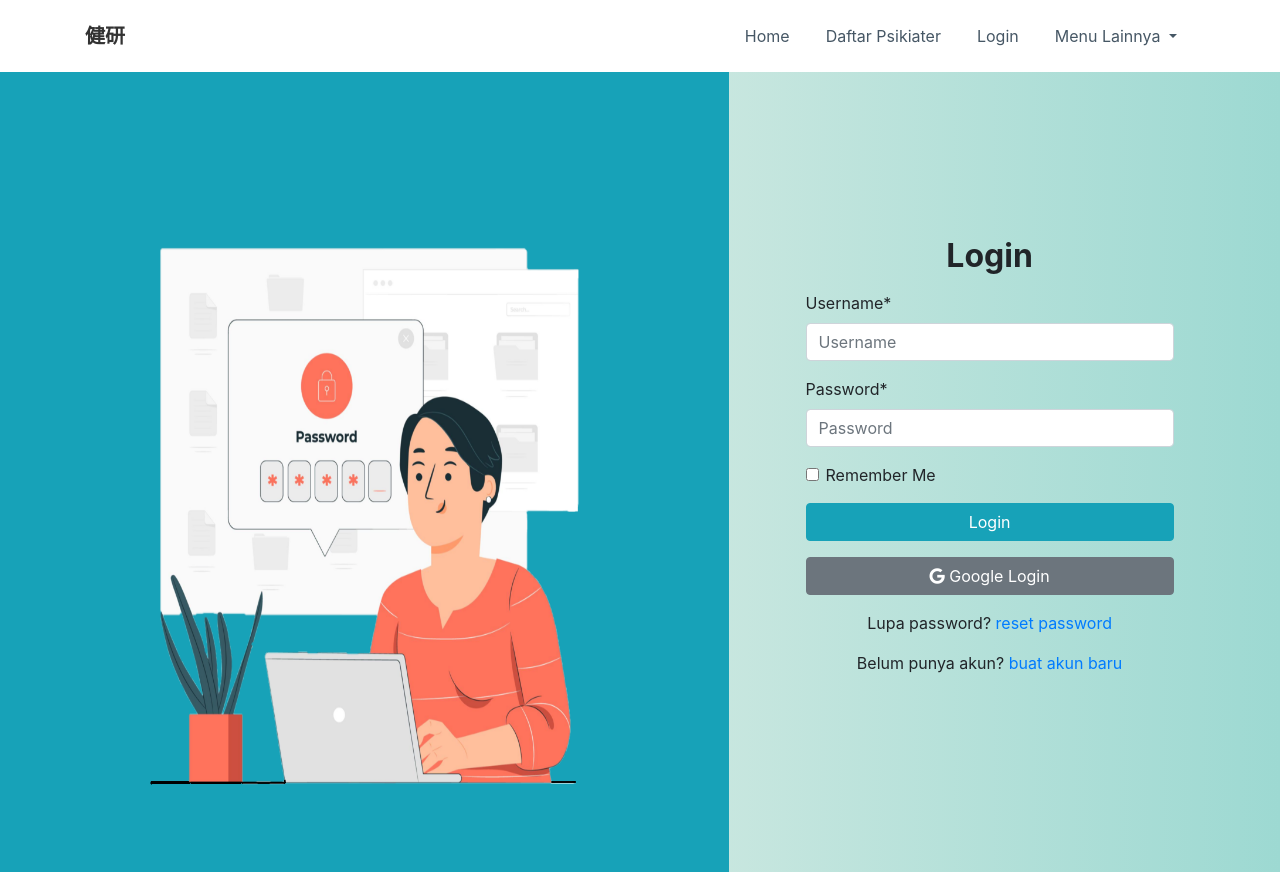
After one commit to bintangx1902/kenken, a PHP site: page /login.php in a window 1280 px wide. The commit adds this page. Run offline with PHP 8.4, Linux system fonts and the light colour scheme.

Commit message:
Login Register Reset Password

```diff
--- /dev/null
+++ b/assets/css/login.css
@@ -0,0 +1,16 @@
+.main-row {
+    min-height: 100vh;
+}
+
+.ilustration-container {
+    position: relative;
+    max-height: 100vh;
+    padding: 2rem;
+}
+
+.ilustration-attribution {
+    position: absolute;
+    width: 100%;
+    bottom: 1rem;
+    color: white;
+}
--- a/head.php
+++ b/head.php
@@ -40,8 +40,8 @@
         <div class="collapse navbar-collapse" id="navbarText">
             <ul class="navbar-nav ml-auto">
                 <li class="nav-item"><a class="nav-link" href="index.php">Home</a></li>
-                <li class="nav-item"><a class="nav-link" href="index.php#metode">Metode</a></li>
                 <li class="nav-item"><a class="nav-link" href="daftar-dokter.php">Daftar Psikiater</a></li>
+                <li class="nav-item"><a class="nav-link" href="login.php">Login</a></li>
                 <li class="nav-item dropdown">
 
                     <a class="nav-link dropdown-toggle" href="#" role="button" id="dropdownMenuLink" data-toggle="dropdown" aria-haspopup="true" aria-expanded="false">
--- /dev/null
+++ b/login.php
@@ -0,0 +1,64 @@
+<html>
+
+<head>
+    <?php include "meta.php"; ?>
+    <title>Login</title>
+    <link rel="stylesheet" href="assets/css/login.css">
+</head>
+
+<body>
+    <?php include "head.php"; ?>
+    <div class="container-fluid">
+        <div class="main-row row">
+            <div class="ilustration-container col-md-7 bg-info d-md-flex d-none">
+
+                <img src="assets/img/4864.png" alt="Login" class="img-fluid mt-5">
+            </div>
+            <div class="col-md-5 col-12 d-flex align-items-center justify-content-center">
+                <form action="index.php" class="w-75">
+                    <div class="form-group">
+                        <h2 class="font-weight-bold text-center">Login</h2>
+                    </div>
+                    <div class="form-group">
+
+
+                        <div id="div_id_login" class="form-group"> <label for="id_login" class=" requiredField">
+                                Username<span class="asteriskField">*</span> </label>
+                            <div class=""> <input type="text" name="login" placeholder="Username" autocomplete="username" maxlength="150" class="textinput textInput form-control" required id="id_login"> </div>
+                        </div>
+                        <div id="div_id_password" class="form-group"> <label for="id_password" class=" requiredField">
+                                Password<span class="asteriskField">*</span> </label>
+                            <div class=""> <input type="password" name="password" placeholder="Password" autocomplete="current-password" class="textinput textInput form-control" required id="id_password"> </div>
+                        </div>
+                        <div class="form-group">
+                            <div id="div_id_remember" class="form-check"> <input type="checkbox" name="remember" class="checkboxinput form-check-input" id="id_remember"> <label for="id_remember" class="form-check-label">
+                                    Remember Me
+                                </label> </div>
+                        </div>
+
+                    </div>
+                    <div class="form-group">
+                        <button type="submit" class="btn btn-info w-100">Login</button>
+                    </div>
+                    <div class="form-group">
+                        <a type="button" class="btn btn-secondary w-100" href="">
+                            <i class="fab fa-google"></i>
+                            Google Login
+                        </a>
+                    </div>
+                    <div class="form-group" style="text-align: center;">
+                        Lupa password? <a class="button text-decoration-none secondaryAction" href="reset-pass.php">reset password</a>
+                    </div>
+                    <div class="form-group" style="text-align: center;">
+                        Belum punya akun? <a href="" class="text-decoration-none">buat akun baru</a>
+                    </div>
+                </form>
+            </div>
+        </div>
+    </div>
+
+    <?php include "script.php"; ?>
+
+</body>
+
+</html>
--- /dev/null
+++ b/script.php
@@ -0,0 +1,7 @@
+<script src="assets/js/jquery.min.js "></script>
+<script src="assets/bootstrap/js/bootstrap.min.js "></script>
+<script>
+    $('#myModal').on('shown.bs.modal', function() {
+        $('#myInput').trigger('focus')
+    })
+</script>
```
Also changed, not shown: register.php (added, +61 -0 lines), reset-pass.php (added, +47 -0 lines), reset-prog.php (added, +48 -0 lines), assets/img/4864.jpg (added), assets/img/4864.png (added), 1 other file.
